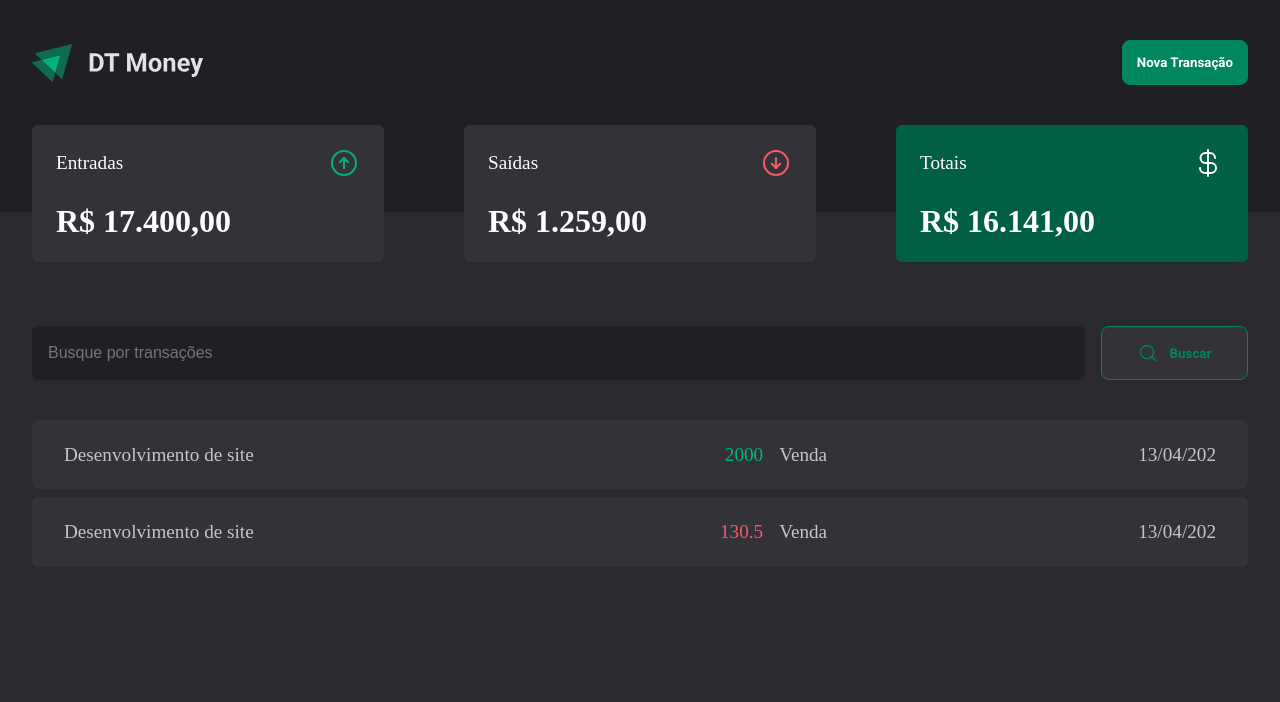
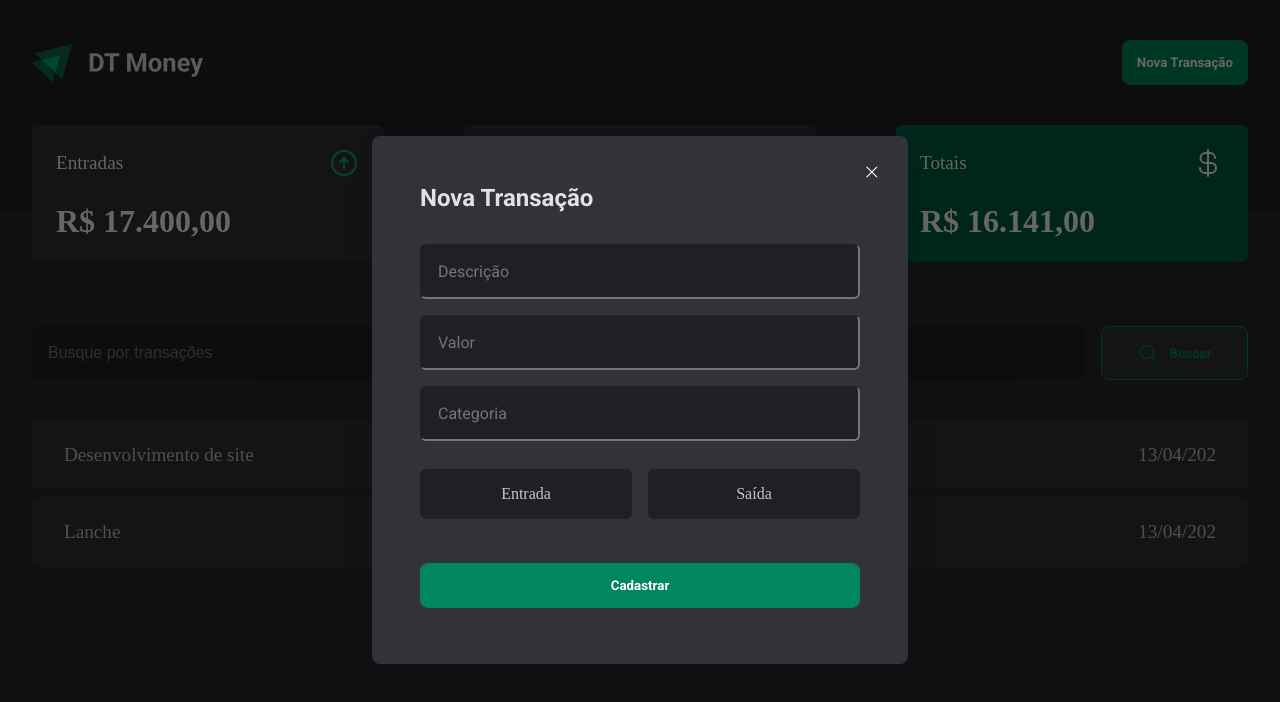
Before and after one commit to leometzker/Ignite, a React (Vite) app in the folder Aulas/DT_Money/: page / in a window 1280 px wide. Both pictures are taken after a click on the button "Nova Transação". Shown: the top 702 px of the page. Built offline with nearby package versions, Linux system fonts and the light colour scheme.

Commit message:
Modal Created

```diff
--- a/Aulas/DT_Money/package.json
+++ b/Aulas/DT_Money/package.json
@@ -11,6 +11,7 @@
     "lint-fix": "eslint . --ext .ts,.tsx --fix"
   },
   "dependencies": {
+    "@radix-ui/react-dialog": "^1.0.2",
     "phosphor-react": "^1.4.1",
     "react": "^18.2.0",
     "react-dom": "^18.2.0",
--- a/Aulas/DT_Money/src/components/Extratct.tsx
+++ b/Aulas/DT_Money/src/components/Extratct.tsx
@@ -17,7 +17,7 @@ const transactions: Ttransactions[] = [
     type: 'income'
   },
   {
-    description: 'Desenvolvimento de site',
+    description: 'Lanche',
     value: 130.5,
     category: 'Venda',
     date: '13/04/202',
@@ -32,7 +32,7 @@ export const Extract = () => {
         <tbody>
           {transactions.map(t => {
             return (
-              <tr>
+              <tr key={t.description}>
                 <td>{t.description}</td>
                 <td>
                   <PriceHighLight variant={t.type}>{t.value}</PriceHighLight>
--- /dev/null
+++ b/Aulas/DT_Money/src/components/NewTransactionModal.tsx
@@ -0,0 +1,58 @@
+import {
+  DialogContent,
+  DialogOverlay,
+  NewTransactionModalStyled
+} from './Styles/NewTransactionModalStyled'
+import * as Dialog from '@radix-ui/react-dialog'
+import { X } from 'phosphor-react'
+
+function handleNewTransaction(dataNewTransaction: any) {
+  // event.preventDefault()
+  console.log(dataNewTransaction)
+}
+
+export const NewTransactionModa = () => {
+  return (
+    <Dialog.Portal>
+      <NewTransactionModalStyled>
+        <DialogOverlay>
+          <DialogContent>
+            <Dialog.Close className="Close">
+              <X size={24} />
+            </Dialog.Close>
+
+            <Dialog.Title className="Title">Nova Transação</Dialog.Title>
+
+            <form
+              onSubmit={handleNewTransaction}
+              className="NewTransactionForm"
+            >
+              <input type="text" placeholder="Descrição" required />
+              <input type="number" placeholder="Valor" required />
+              <input type="text" placeholder="Categoria" required />
+              <div className="in-out">
+                <input
+                  type="radio"
+                  name="in-out"
+                  id="income"
+                  value={'income'}
+                  required
+                />
+                <label htmlFor="income">Entrada</label>
+                <input
+                  type="radio"
+                  name="in-out"
+                  id="outcome"
+                  value={'outcome'}
+                  required
+                />
+                <label htmlFor="outcome">Saída</label>
+              </div>
+              <button type="submit">Cadastrar</button>
+            </form>
+          </DialogContent>
+        </DialogOverlay>
+      </NewTransactionModalStyled>
+    </Dialog.Portal>
+  )
+}
--- /dev/null
+++ b/Aulas/DT_Money/src/components/Styles/NewTransactionModalStyled.ts
@@ -0,0 +1,97 @@
+import styled from 'styled-components'
+import * as Dialog from '@radix-ui/react-dialog'
+
+export const NewTransactionModalStyled = styled.div``
+
+export const DialogOverlay = styled(Dialog.Overlay)`
+  background-color: hsla(100, 0%, 0%, 60%);
+
+  position: fixed;
+  inset: 0; //top, bottom, left, right
+  animation: overlayShow 150ms cubic-bezier(0.16, 1, 0.3, 1);
+`
+
+export const DialogContent = styled(Dialog.Content)`
+  width: 33.5rem;
+  height: 33rem;
+  padding: 3rem;
+
+  background-color: ${props => props.theme.color['gray-600']};
+  border-radius: 8px;
+  box-shadow: hsl(206 22% 7% / 35%) 0px 10px 38px -10px,
+    hsl(206 22% 7% / 20%) 0px 10px 20px -15px;
+  position: fixed;
+
+  /* centraliza o conteudo */
+  top: 50%;
+  left: 50%;
+  transform: translate(-50%, -50%);
+
+  animation: contentShow 150ms cubic-bezier(0.16, 1, 0.3, 1);
+
+  .Title {
+    font-family: 'Roboto', sans-serif;
+    font-weight: 700;
+    font-size: 1.5rem;
+    color: ${props => props.theme.color['gray-100']};
+  }
+
+  .Close {
+    position: absolute;
+    top: 1.5rem;
+    right: 1.5rem;
+
+    width: 1.5rem;
+    height: 1.5rem;
+
+    background-color: transparent;
+    border: 0;
+    padding: 0.2rem;
+  }
+
+  .NewTransactionForm {
+    margin-top: 2rem;
+    display: flex;
+    flex-direction: column;
+    gap: 1rem;
+
+    input {
+      font-family: 'Roboto', sans-serif;
+      font-weight: 400;
+      font-size: 1rem;
+      line-height: 1.4s;
+      padding: 1rem;
+      border-radius: 6px;
+
+      color: ${props => props.theme.color['gray-100']};
+      background-color: ${props => props.theme.color['gray-800']};
+    }
+    .in-out {
+      display: flex;
+      justify-content: space-between;
+      align-items: center;
+      gap: 1rem;
+      height: 3.63rem;
+      margin-top: 0.5rem;
+      margin-bottom: 1.5rem;
+
+      input {
+        display: none;
+        &:checked + Label {
+          background-color: ${props => props.theme.color['green-500']};
+        }
+      }
+
+      Label {
+        text-align: center;
+        padding: 1rem 2rem;
+        border-radius: 6px;
+        width: 50%;
+        background-color: ${props => props.theme.color['gray-800']};
+
+        &:hover {
+        }
+      }
+    }
+  }
+`
--- a/Aulas/DT_Money/src/globals.ts
+++ b/Aulas/DT_Money/src/globals.ts
@@ -1,6 +1,7 @@
 import { createGlobalStyle } from 'styled-components'
 
 export const GlobalStyle = createGlobalStyle`
+
 *{
   margin: 0;
   padding: 0;
@@ -29,5 +30,8 @@ button {
 
   font-family: 'Roboto', sans-serif;
   font-weight: 700;
+
+  cursor: pointer;
 }
+
 `
--- a/Aulas/DT_Money/src/pages/layout.tsx
+++ b/Aulas/DT_Money/src/pages/layout.tsx
@@ -3,13 +3,20 @@ import { LayoutStyled } from './styles/Layout'
 import { Summary } from '../components/Summary'
 import { SearchBar } from '../components/SearchBar'
 import { Extract } from '../components/Extratct'
+import * as Dialog from '@radix-ui/react-dialog'
+import { NewTransactionModa } from '../components/NewTransactionModal'
 
 export const Layout = () => {
   return (
     <LayoutStyled>
       <header>
         <img src={logo} />
-        <button>Nova Transação</button>
+        <Dialog.Root>
+          <Dialog.Trigger asChild>
+            <button>Nova Transação</button>
+          </Dialog.Trigger>
+          <NewTransactionModa />
+        </Dialog.Root>
       </header>
 
       <Summary />
```
Also changed, not shown: 1 other file (tests, documents, lock files or other folders).
